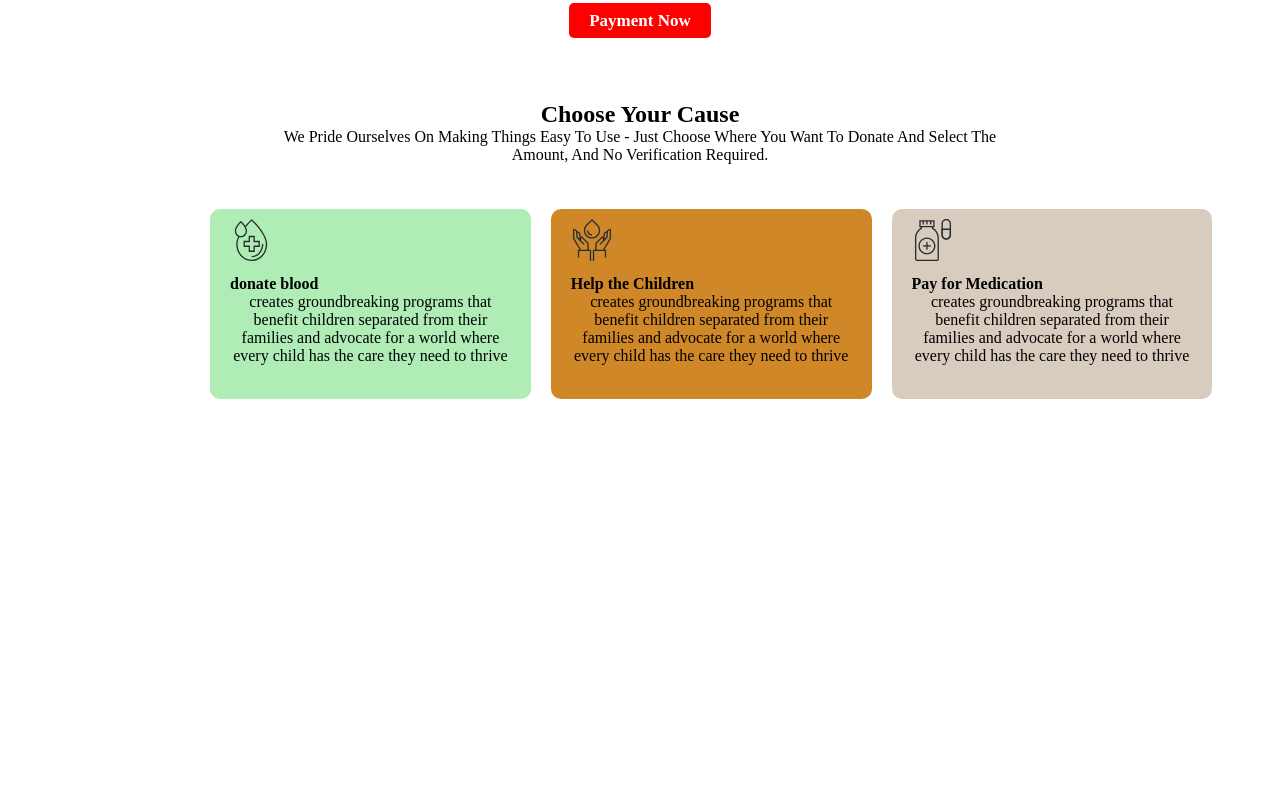
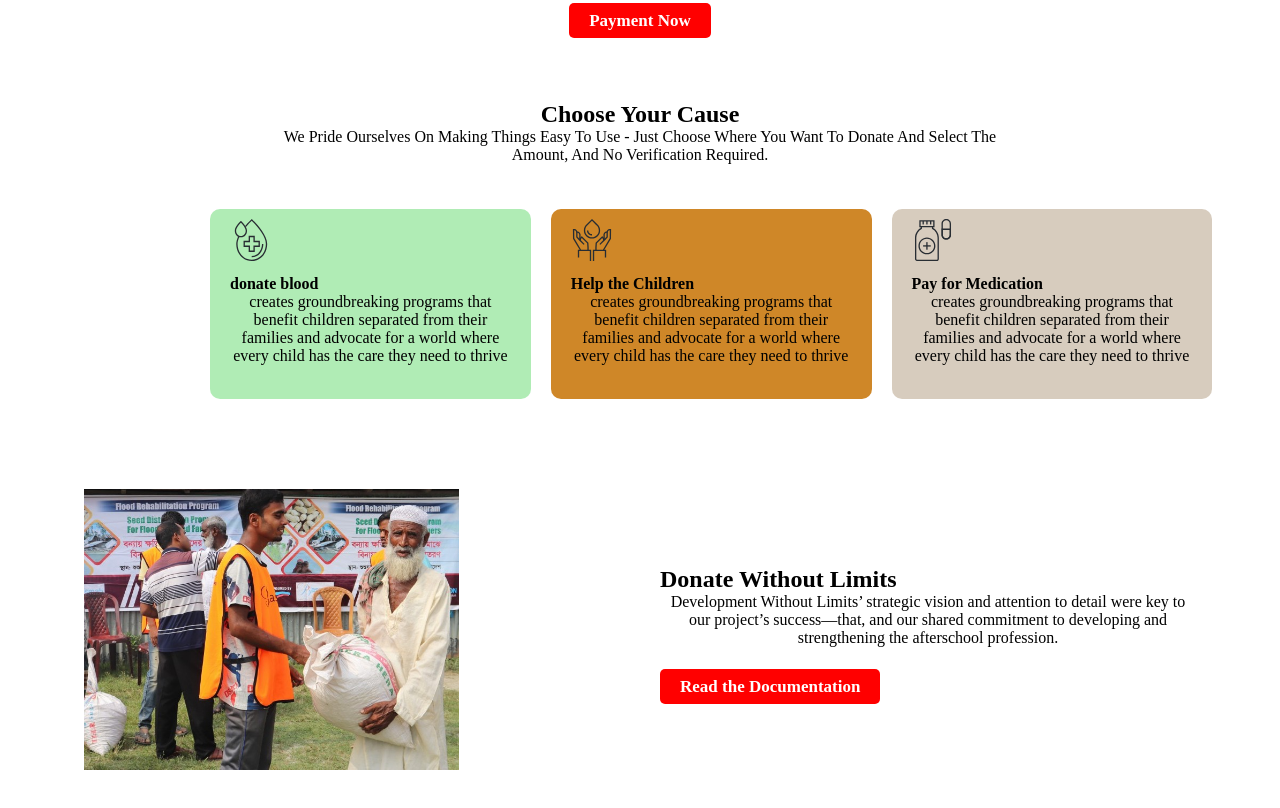
Before and after one commit to developerabdulaziz/donate-today-main, a plain HTML site: page index.html in a window 1280 px wide. Shown: the part 764-1572 px from the top of the page. Before the commit the page ends 1203 px from the top, so only its background shows below. Drawn offline with Linux system fonts and the light colour scheme.

Commit message:
donate area add

```diff
--- a/index.html
+++ b/index.html
@@ -87,6 +87,23 @@
         </div>
     </section>
 
+
+    <!-- ================ donate area =================== -->
+    <section class="donate-area flex">
+        <div class="half-width">
+            <img src="images/donation10.jpg" alt="">
+        </div>
+        <div class="half-width">
+            <h1>Donate
+                Without Limits</h1>
+            <p>Development Without Limits’ strategic vision and attention to detail were key to our project’s
+                success—that, and our shared commitment to developing and strengthening the afterschool profession.</p>
+            <a class="button" href="https://www.google.com/search?q=prothom+alo&oq=&sourceid=chrome&ie=UTF-8"
+                target="_blank" rel="noopener noreferrer">Read the Documentation</a>
+        </div>
+    </section>
+
+
 </body>
 
 </html>
--- a/style.css
+++ b/style.css
@@ -117,3 +117,27 @@ p {
 .third-box {
     background-color: rgba(207, 193, 176, 0.822);
 }
+
+
+
+
+.donate-area {
+    display: flex;
+    align-items: center;
+    justify-content: center;
+    margin: 80px auto;
+    width: 90%;
+}
+
+.half-width {
+    width: 50%;
+    margin: 0px 20px;
+}
+
+.half-width img {
+    width: 70%;
+}
+
+.half-width p {
+    padding-bottom: 30px;
+}
```
